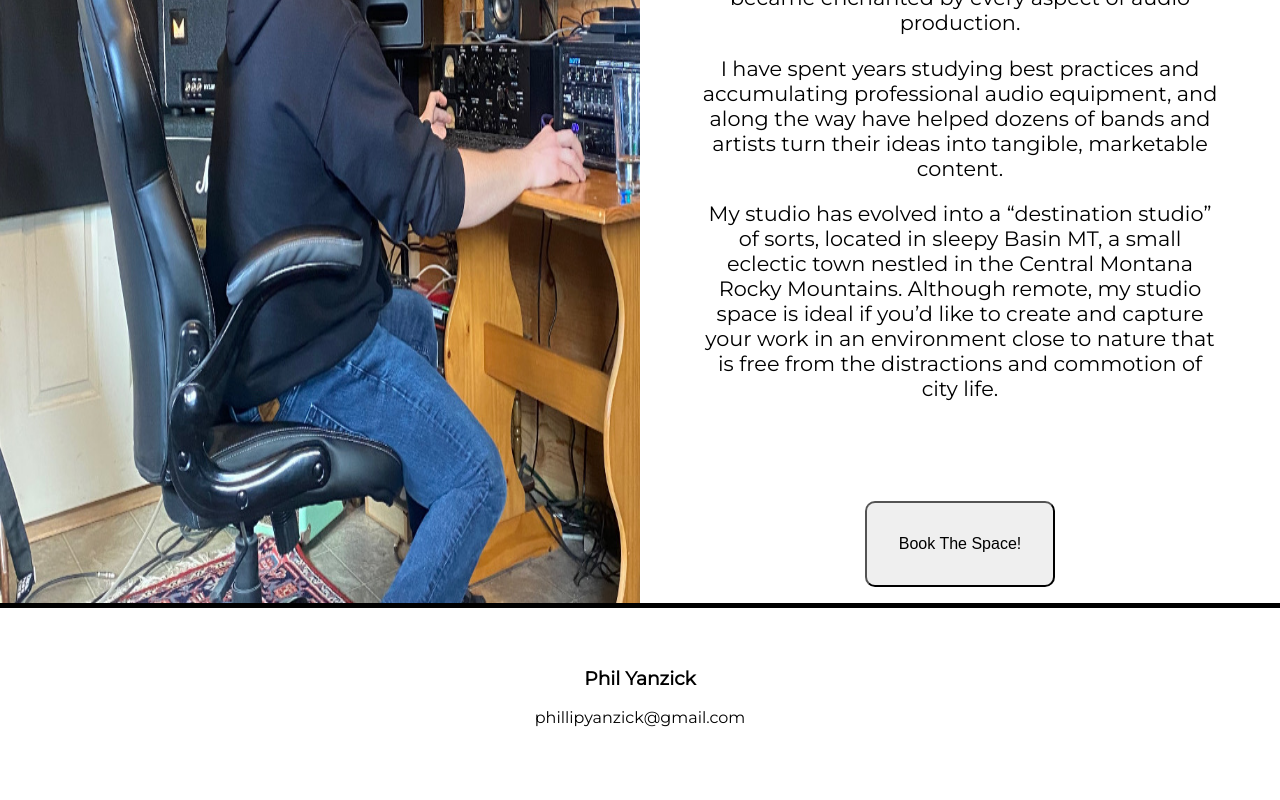
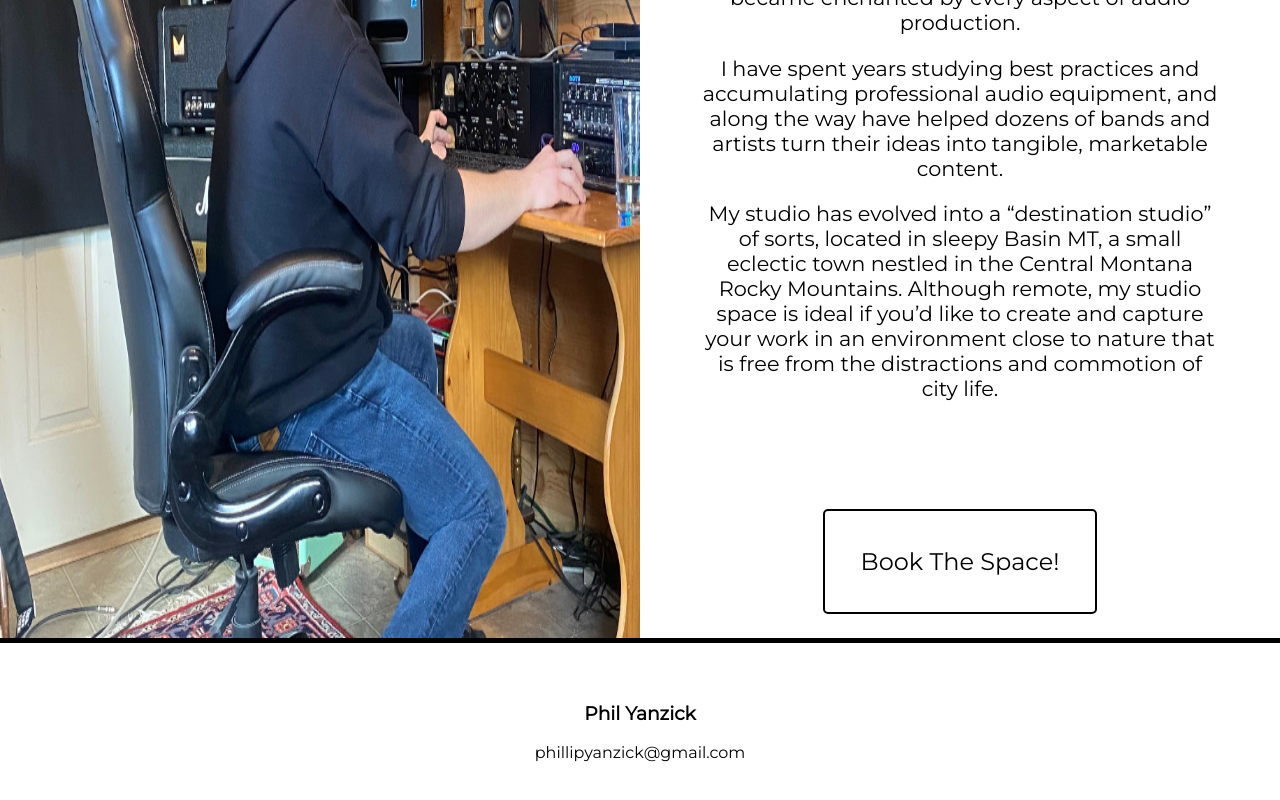
Before and after one commit to Randycullins08/phil-yanzick-studio, a React (Create React App) app: page / in a window 1280 px wide. Shown: the part 1328-2128 px from the top of the page. Before the commit the page ends 2096 px from the top, so only its background shows below. Built offline with nearby package versions, Linux system fonts and the light colour scheme.

Commit message:
added styles to links

```diff
--- a/src/components/AboutSection.js
+++ b/src/components/AboutSection.js
@@ -47,9 +47,7 @@ export default function AboutSection() {
           </p>
         </div>
 
-        <button>
-          <Link to="/contact">Book The Space!</Link>
-        </button>
+        <Link to="/contact">Book The Space!</Link>
       </div>
     </div>
   );
--- a/src/components/Header.js
+++ b/src/components/Header.js
@@ -10,6 +10,7 @@ export default function Header() {
       </div>
 
       <div className="header-links">
+        <Link to="/">Home</Link>
         <Link to="/services">Services</Link>
         <Link to="/portfolio">Portfolio</Link>
         <Link to="/contact">Contact</Link>
--- a/src/styles/components/aboutSection.scss
+++ b/src/styles/components/aboutSection.scss
@@ -27,12 +27,19 @@
       font-size: 1.3em;
       margin: 3em;
     }
+    a {
+      margin: 1em;
+      padding: 1.5em;
+      border-radius: 5px;
+      border: 2px solid black;
+      font-size: 1.5em;
+      background-color: inherit;
+      color: inherit;
 
-    button {
-      margin: 1em;
-      padding: 2em;
-      border-radius: 10px;
-      font-size: 1em;
+      &:hover {
+        background-color: black;
+        color: white;
+      }
     }
   }
 }
--- a/src/styles/components/footer.scss
+++ b/src/styles/components/footer.scss
@@ -5,4 +5,8 @@
   align-items: center;
   flex-direction: column;
   border-top: 5px solid black;
+
+  a {
+    padding: 0.5em;
+  }
 }
--- a/src/styles/header.scss
+++ b/src/styles/header.scss
@@ -8,6 +8,10 @@
 
   h2 {
     margin: 0;
+
+    a {
+      padding: 1em;
+    }
   }
 
   .header-title {
@@ -23,3 +27,11 @@
     align-items: center;
   }
 }
+
+@media (max-width: 768px) {
+  .header-container {
+    .header-links {
+      font-size: 0.9em;
+    }
+  }
+}
--- a/src/styles/main.scss
+++ b/src/styles/main.scss
@@ -16,6 +16,10 @@ h1 {
 a {
   text-decoration: none;
   color: inherit;
+  padding: 1.5em;
+  border-radius: 5px;
+  font-size: 1em;
+  transition-duration: 0.2s;
 
   &:hover {
     background-color: black;
```
